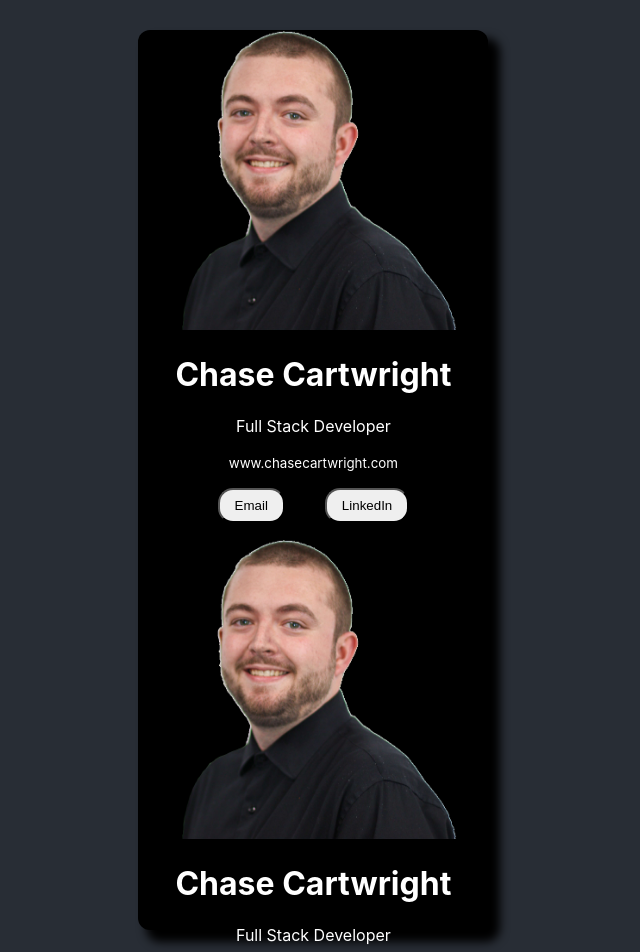
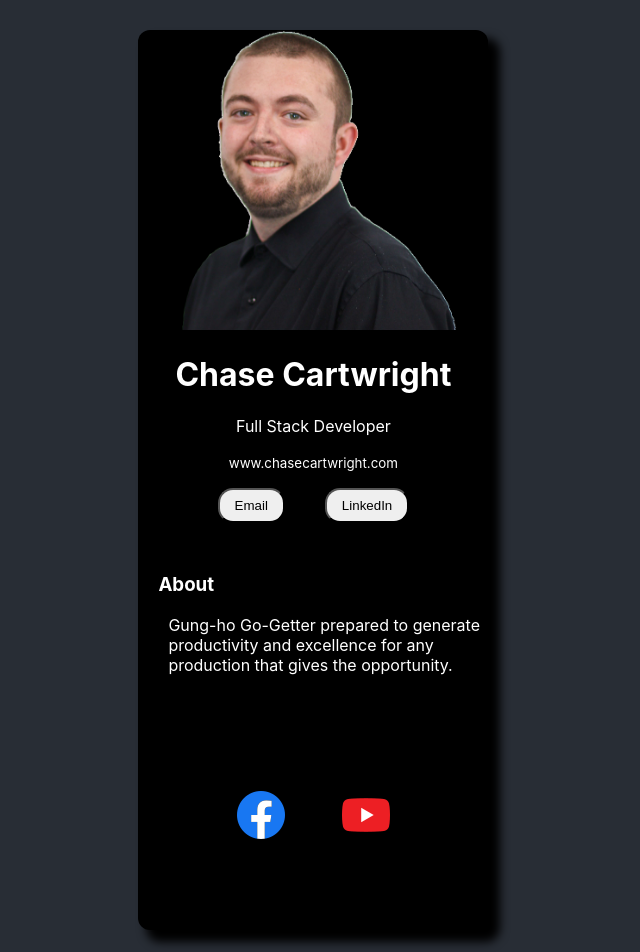
Before and after one commit to Chazzychouse/business-card, a React (Create React App) app: page / in a window 1280 px wide. Shown: the top 952 px of the page, without its empty margins (378-1018 px from the left). Built offline with nearby package versions, Linux system fonts and the light colour scheme.

Commit message:
"removed extra component"

```diff
--- a/src/App.js
+++ b/src/App.js
@@ -8,7 +8,6 @@ function App() {
   return (
     <div className="App" id="App">
       <Info />
-      <Info />
       <About />
       <Footer />
     </div>
```
